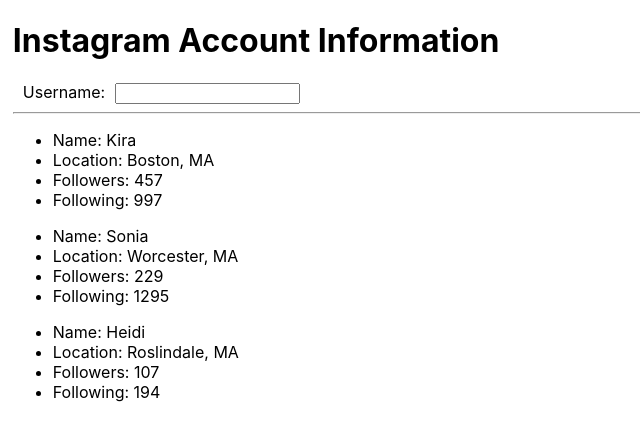
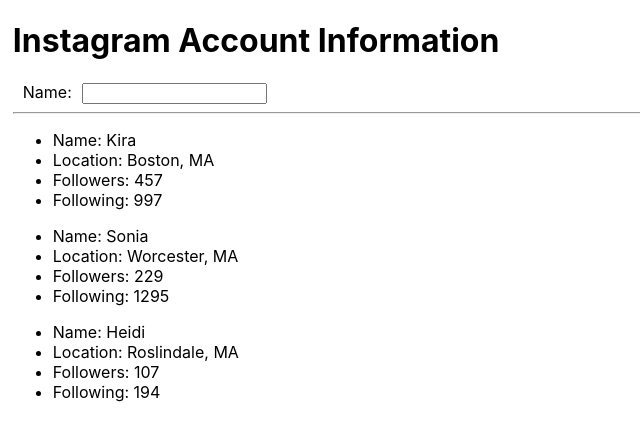
Before and after one commit to newspaperhobo/first-react-app, a React (Create React App) app: page / in a window 1280 px wide. Shown: the top 440 px of the page, without its empty margins (0-640 px from the left). Built offline with nearby package versions, Linux system fonts and the light colour scheme.

Commit message:
changed username input label to name, updated associated attributes and css

```diff
--- a/src/App.css
+++ b/src/App.css
@@ -1,7 +1,7 @@
-.App {
+body {
   margin: 1%;
 }
 
-.usernamelabel {
-  padding: 10px
+.namelabel {
+  margin: 10px
 }
--- a/src/App.js
+++ b/src/App.js
@@ -13,8 +13,8 @@
   return (
     <div className="App">
     <h1>Instagram Account Information</h1>
-    <label htmlFor="username" className="usernamelabel">Username:</label>
-    <input type="text" id="username" name="username"></input>
+    <label htmlFor="name" className="namelabel">Name:</label>
+    <input type="text" id="name" name="name"></input>
     <hr></hr>
     {/* component instantation */}
      <UserList />
```
